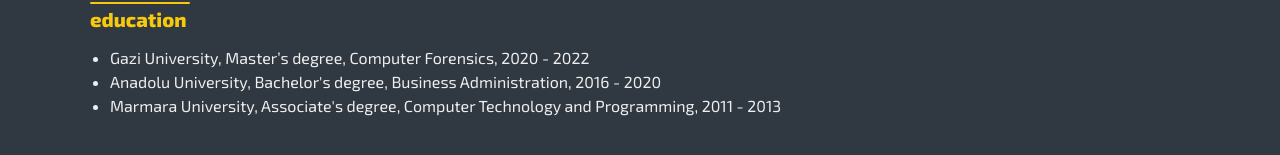
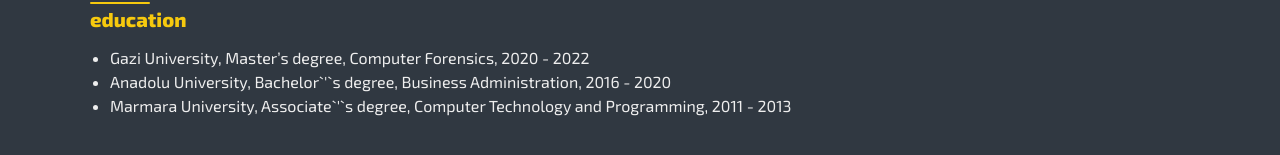
Before and after one commit to tugsanunlu/tugsanunlu.com, a Next.js app: page /education in a window 1280 px wide. Shown: the part 119-274 px from the top of the page. Built offline with nearby package versions, Linux system fonts and the light colour scheme.

Commit message:
fix: resolve build errors

```diff
--- a/components/Header/Header.module.css
+++ b/components/Header/Header.module.css
@@ -27,7 +27,7 @@
 }
 .active::before {
   position: absolute;
-  width: 40px;
+  width: 30px;
   height: 2px;
   background-color: #f6c90e;
   margin-top: 24px;
--- a/components/Title/Title.module.css
+++ b/components/Title/Title.module.css
@@ -5,7 +5,7 @@
 }
 .title::before {
   position: absolute;
-  width: 100px;
+  width: 60px;
   height: 2px;
   border-radius: 5px;
   margin-top: -5px;
--- a/next.config.js
+++ b/next.config.js
@@ -2,6 +2,6 @@
 const nextConfig = {
   reactStrictMode: true,
   swcMinify: true,
-}
+};
 
-module.exports = nextConfig
+module.exports = nextConfig;
--- a/pages/education.tsx
+++ b/pages/education.tsx
@@ -15,12 +15,12 @@
               Gazi University, Master’s degree, Computer Forensics, 2020 - 2022
             </li>
             <li>
-              Anadolu University, Bachelor's degree, Business Administration,
-              2016 - 2020
+              Anadolu University, Bachelor`&apos;`s degree, Business
+              Administration, 2016 - 2020
             </li>
             <li>
-              Marmara University, Associate's degree, Computer Technology and
-              Programming, 2011 - 2013
+              Marmara University, Associate`&apos;`s degree, Computer Technology
+              and Programming, 2011 - 2013
             </li>
           </ul>
         </div>
--- a/pages/index.tsx
+++ b/pages/index.tsx
@@ -12,7 +12,7 @@
         <div className="container">
           <Title title="hi there 👋" />
           <p>
-            I'm an Istanbul-based{' '}
+            I`&apos;`m an Istanbul-based{' '}
             <span className="yellow-text">Front-End Developer</span>.
           </p>
           <p>
```
Also changed, not shown: 1 other file (tests, documents, lock files or other folders).
